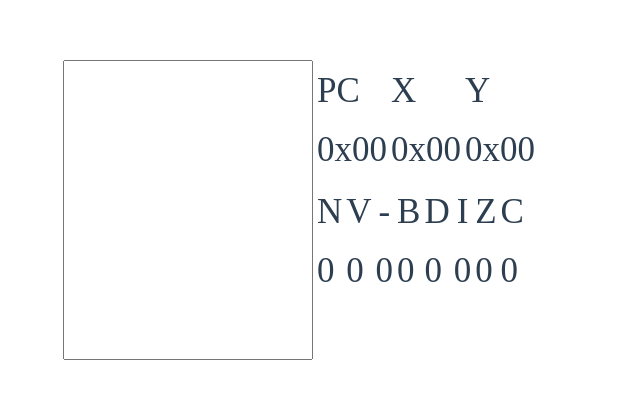
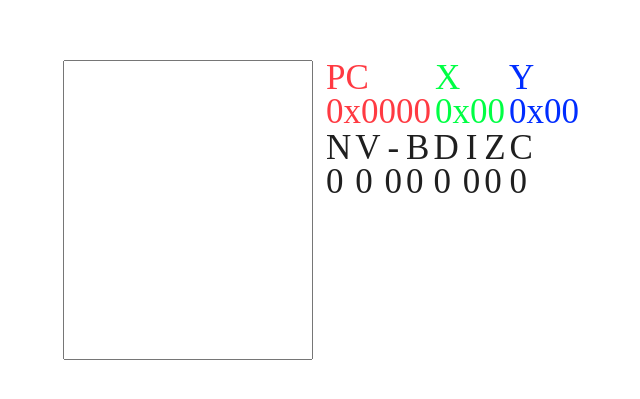
Before and after one commit to ccarral/vue-6502-emu, a Vue app: page / in a window 1280 px wide. Shown: the part 187-586 px from the top of the page, without its empty margins (227-867 px from the left). Built offline with nearby package versions, Linux system fonts and the light colour scheme; a web font is replaced by a local one.

Commit message:
feature: remove excessive spacing between table cells

```diff
--- a/src/Emulator.vue
+++ b/src/Emulator.vue
@@ -8,13 +8,13 @@
                 <table class="registers">
                     <tr class="register-labels">
                         <td class="pc">PC</td>
-                        <td>X</td>
-                        <td>Y</td>
+                        <td class="x">X</td>
+                        <td class="y">Y</td>
                     </tr>
                     <tr class="register-values">
-                        <td class="pc">0x00</td>
-                        <td>0x00</td>
-                        <td>0x00</td>
+                        <td class="pc">0x0000</td>
+                        <td class="x">0x00</td>
+                        <td class="y">0x00</td>
                     </tr>
                 </table>
                 <table class="registers">
@@ -70,22 +70,22 @@ export default {
 .registers {
     font-family: Fixedsys;
     font-size: 35px;
+    line-height:30px ;
+    color: #1f1f1f;
 }
 .register-labels {
     text-align: left;
-    margin-bottom: 0px;
-    padding-bottom: 0px;
+    color:#393939;
 }
 .status-register-labels {
     text-align: center;
 }
-.register-values > td {
-    margin-top: 0px;
-    padding-top: 0px;
+.register-values {
+    border-collapse: collapse;
 }
 
 .registers-container {
-    padding-left: 1px;
+    padding-left: 10px;
     float: right;
     width: 100px;
     display: inline;
@@ -98,7 +98,20 @@ export default {
     /* display: inline; */
     float: left;
 }
+/* td, table{ */
+    /* border: 2px solid black; */
+    /* border-collapse: collapse; */
+/* } */
 
 .pc {
+    color: #ff3a42;
+}
+
+.x{
+    color: #00ff44;
+}
+
+.y{
+     color: #002dff;
 }
 </style>
```
